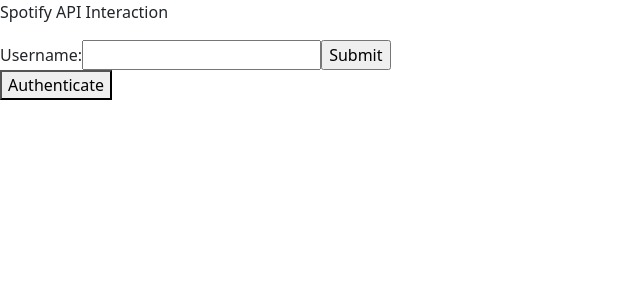
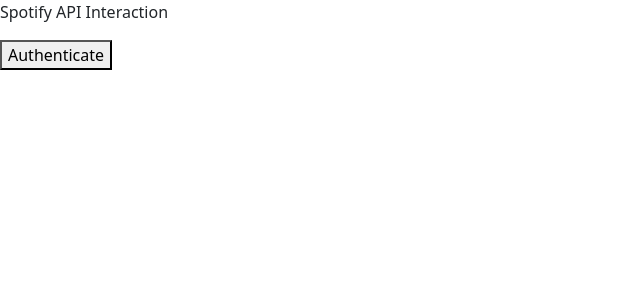
Before and after one commit to bendance/spotify-api-react, a React (Create React App) app in the folder myapp/demo/: page / in a window 1280 px wide. Shown: the top 300 px of the page, without its empty margins (0-640 px from the left). Built offline with nearby package versions, Linux system fonts and the light colour scheme.

Commit message:
can click button to authenticate user

```diff
--- a/myapp/demo/src/App.js
+++ b/myapp/demo/src/App.js
@@ -1,13 +1,31 @@
 import MyForm from './MyForm'
+import Authentication from './authentication'
 import '../node_modules/bootstrap/dist/css/bootstrap.min.css';
+import React from 'react';
 
-function App() {
-  return (
+class App extends React.Component
+{
+  constructor(props)
+  {
+    super(props);
+    this.state = {tokenActive: false}
+  }
+
+  // takes an boolean value indicating whether the token has been created or nots
+  tokenHandler = (bool) => {
+    this.setState({tokenActive: bool})
+  }
+
+  render() {return(
     <div className="App">
       <p>Spotify API Interaction</p>
-      <MyForm />
+      {this.state.tokenActive ? (
+        <MyForm />
+      ) : !this.state.tokenActive ? (
+        <Authentication tokenHandler = {this.tokenHandler}/>
+      ) : null}
     </div>
-  );
+  )}
 }
 
 export default App;
--- a/myapp/demo/src/MyForm.js
+++ b/myapp/demo/src/MyForm.js
@@ -11,7 +11,6 @@ class MyForm extends React.Component
 
         this.handleChange = this.handleChange.bind(this);
         this.handleSubmit = this.handleSubmit.bind(this);
-        this.authenticateUser = this.authenticateUser.bind(this);
     }
 
     handleChange = (event) =>
@@ -34,36 +33,6 @@ class MyForm extends React.Component
         event.preventDefault();
     }
 
-    componentDidMount = async () => {
-        // parse the url code and send it to the backend to be sent API key
-        var url = new URL(window.location.href);
-        var codeText = url.searchParams.get('code');
-
-        if (codeText)
-        {
-            const data = await fetch("http://localhost:8080/callback", {
-                method: 'POST',
-                body: JSON.stringify({code: codeText}),
-                headers: {
-                    "Content-Type": "application/json"
-                },
-            });
-
-            const token = await data.text();
-            this.setState({accessToken: token});
-            console.log("Spotify API Token:", token);
-        }
-    }
-
-    authenticateUser = async () =>
-    {
-        const data = await fetch("http://localhost:8080/login");
-
-        const url = await data.text();
-
-        window.location.href = url;
-    }
-
     render()
     {
         return(
@@ -76,8 +45,6 @@ class MyForm extends React.Component
                     <input type="submit" value="Submit" />
                     <br></br>
                 </form>
-
-                <button onClick={this.authenticateUser}>Authenticate</button>
             </div>
         );
     }
--- /dev/null
+++ b/myapp/demo/src/authentication.js
@@ -0,0 +1,45 @@
+import React from "react";
+
+class Authentication extends React.Component
+{
+    authenticateUser = async () =>
+    {
+        const data = await fetch("http://localhost:8080/login");
+
+        const url = await data.text();
+
+        window.location.href = url;
+    }
+
+    componentDidMount = async () => {
+        // parse the url code and send it to the backend to be sent API key
+        var url = new URL(window.location.href);
+        var codeText = url.searchParams.get('code');
+
+        if (codeText)
+        {
+            const data = await fetch("http://localhost:8080/callback", {
+                method: 'POST',
+                body: JSON.stringify({code: codeText}),
+                headers: {
+                    "Content-Type": "application/json"
+                },
+            });
+
+            // evaluate if a token was created
+            const token = await data.text();
+            const truthValue = (token === 'true');
+            this.props.tokenHandler(truthValue);
+            console.log("Was Spotify Token Created?:", token);
+        }
+    }
+
+    render() {
+        return(
+            <div>
+                <button onClick={this.authenticateUser}>Authenticate</button>
+            </div>
+    )}
+}
+
+export default Authentication;
```
Also changed, not shown: 2 other files (tests, documents, lock files or other folders).
